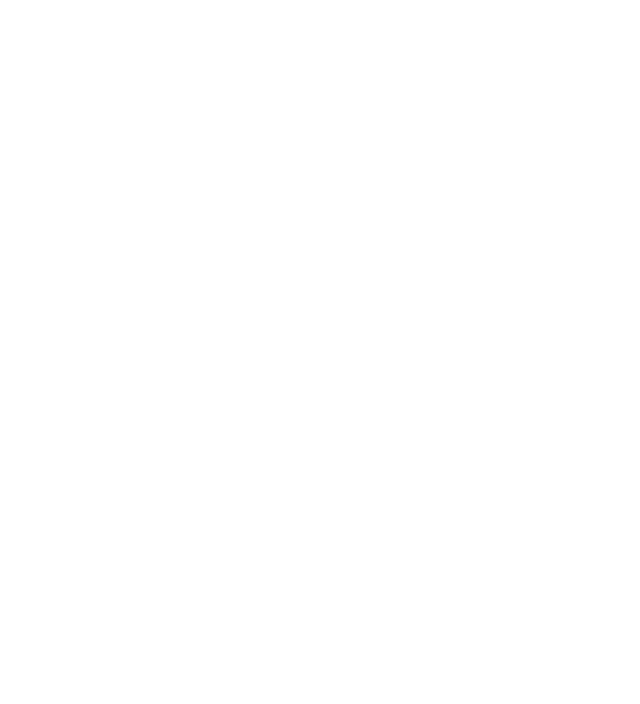
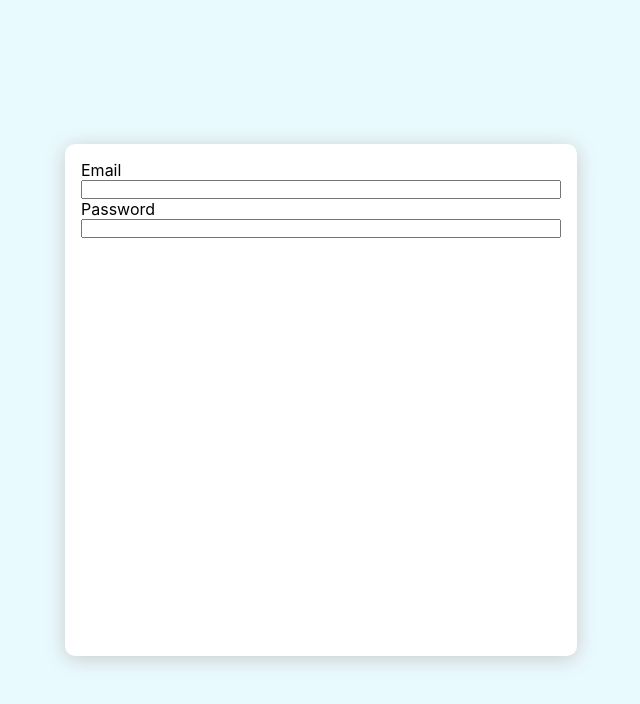
Before and after one commit to tadinhhuy/Quote-Generator, a React (Create React App) app: page / in a window 1280 px wide. Shown: the top 704 px of the page, without its empty margins (319-959 px from the left). Built offline with nearby package versions, Linux system fonts and the light colour scheme.

Commit message:
implement login page

```diff
--- a/src/App.tsx
+++ b/src/App.tsx
@@ -1,4 +1,3 @@
-import React, { Component } from 'react';
 import './App.css';
 import { BrowserRouter, Route, Switch } from 'react-router-dom';
 import router from './router';
@@ -13,9 +12,10 @@
   return (
     <BrowserRouter>
       <Switch>
-        {router.map((router: IRoute) => {
+        {router.map((router: IRoute, index: number) => {
           return (
             <Route
+              key={index}
               exact={router.exact}
               path={router.path}
               component={router.component}
--- a/src/pages/auth/login/index.tsx
+++ b/src/pages/auth/login/index.tsx
@@ -3,13 +3,13 @@
 const LogIn = () => {
   return (
     <>
-      <div className="login-page">
+      <div className="login-page container">
         <div className="login-page__card">
           <form>
             <label htmlFor="email">Email</label>
-            <input name="email" />
+            <input id="email" name="email" />
             <label htmlFor="password">Password</label>
-            <input name="password" />
+            <input id="password" name="password" />
           </form>
         </div>
       </div>
--- a/src/pages/auth/login/style.scss
+++ b/src/pages/auth/login/style.scss
@@ -8,8 +8,8 @@
   align-items: center;
   background: #e9faff;
   &__card {
-    box-shadow: 0 3px 20px 0px #cacaca;
-    height: 20rem;
+    box-shadow: 0 3px 20px 0px $grey1;
+    height: 30rem;
     width: 30rem;
     background-color: $white;
     border-radius: 10px;
--- a/src/router/index.ts
+++ b/src/router/index.ts
@@ -1,7 +1,5 @@
-import { type } from "os";
 import LogIn from "../pages/auth/login";
 import QuoteGenerator from "../pages/QuoteGenerator";
-
 
 const router: object[] = [
   {
@@ -10,7 +8,7 @@
     exact: true
   },
   {
-    path: '/login',
+    path: '/',
     component: LogIn,
     exact: true
   }
--- a/src/scss/variables.scss
+++ b/src/scss/variables.scss
@@ -1,3 +1,6 @@
 $raleway: 'Raleway';
 
 $white: #fff;
+
+
+$grey1: #cacaca;
```
Also changed, not shown: 1 other file (tests, documents, lock files or other folders).
